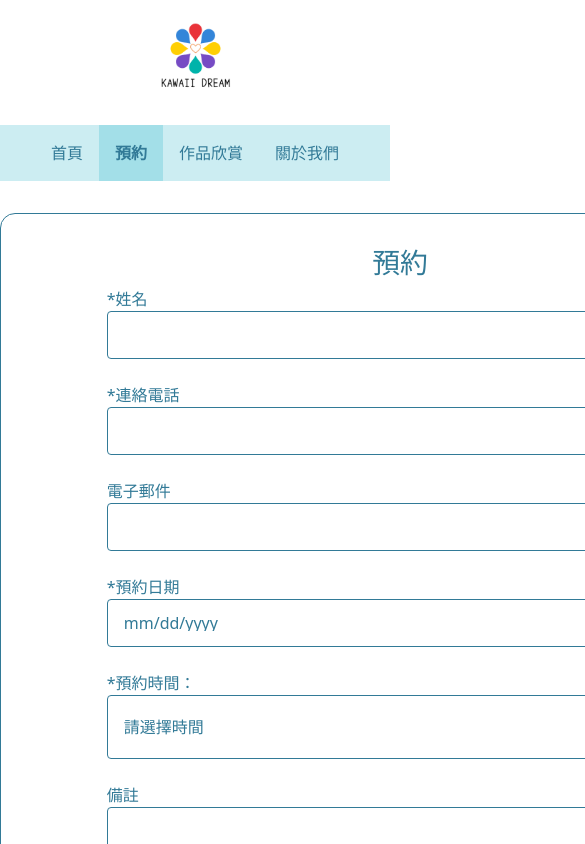
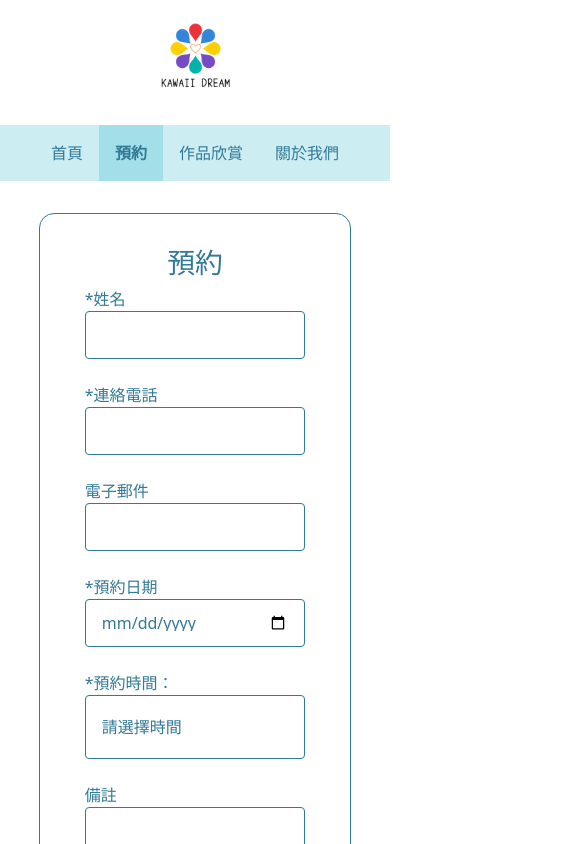
Before and after one commit to j3737049/nail_project, a Vue app: page /reserve in a window 390 px wide. Shown: the top 844 px of the page, 585 px wide, since content can reach past the window. Built offline with nearby package versions, Linux system fonts and the light colour scheme.

Commit message:
跑板處理

```diff
--- a/src/App.vue
+++ b/src/App.vue
@@ -107,7 +107,6 @@ import { RouterLink, RouterView } from 'vue-router'
 }
 @media (max-width: 1024px) {
   .main {
-    width: 80%;
     .form-group {
       input {
         height: 2rem;
--- a/src/views/RegisterView.vue
+++ b/src/views/RegisterView.vue
@@ -68,4 +68,9 @@ const onSubmit = (values: any) => {
   border-radius: 15px;
   padding: 2rem 0.5rem;
 }
+@media (max-width: 1024px) {
+  .main {
+    width: 80%;
+  }
+}
 </style>
--- a/src/views/ReserveView.vue
+++ b/src/views/ReserveView.vue
@@ -135,4 +135,9 @@ const availableHours = computed(() => {
   padding: 2rem 0.5rem;
 }
 
+@media (max-width: 1024px) {
+  .main {
+    width: 80%;
+  }
+}
 </style>
```
